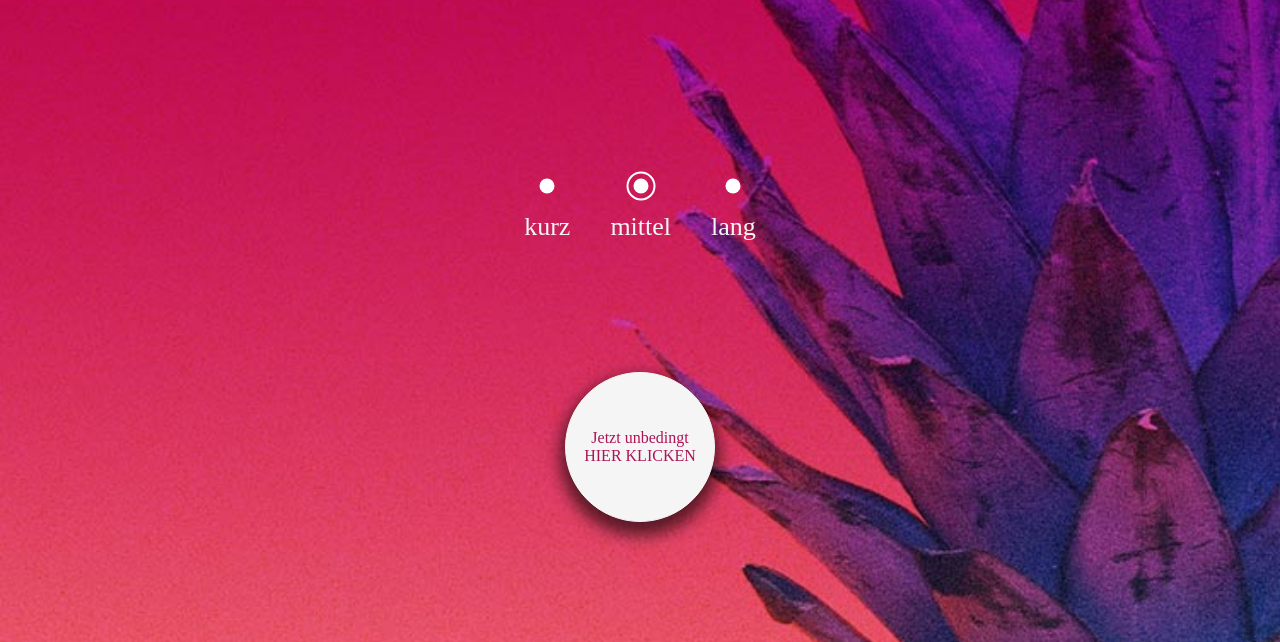
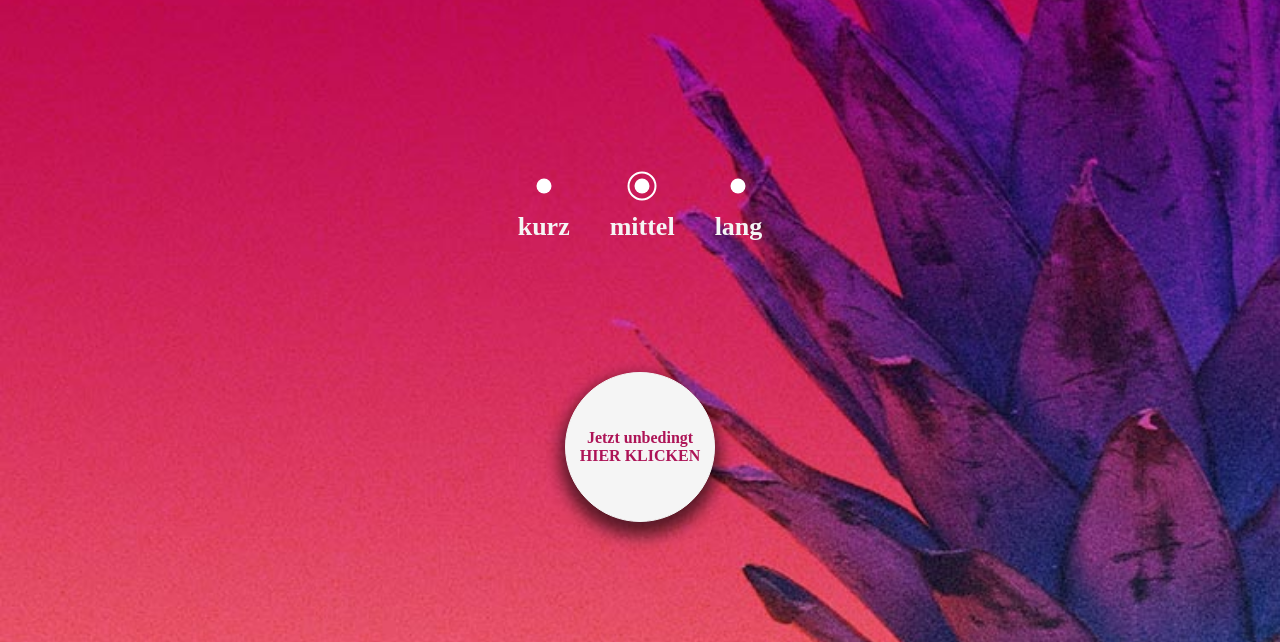
Before and after one commit to RosinaGala/lunch-roulette, a React app: page / in a window 1280 px wide. Shown: the part 158-800 px from the top of the page. Built offline with nearby package versions, Linux system fonts and the light colour scheme.

Commit message:
added possible lunch-results // fixed safari-bug

```diff
--- a/src/atoms/Formular.js
+++ b/src/atoms/Formular.js
@@ -3,9 +3,9 @@ import React, { Component } from 'react';
 class Formular extends Component {
   //generates restaurant output depending on checked time span
   duration = function () {
-    var short = ["Ede", "Stones", "Gref-Völsing"];
-    var medium = ["Coco Thai", "Auf ins Dönerparadies", "Vapiano lol", "Tawarayaya", "Bun Bo", "Indian Curry House", "Quantum", "Soul Food"];
-    var long = ["Best Woscht in Town", "Das Leben ist schön"];
+    var short = ["Ede", "Stones"];
+    var medium = ["Coco Thai", "Atelierfrankfurt", "zur Insel", "Auf ins Dönerparadies", "Vapiano lol", "Tawarayaya", "Bun Bo", "Indian Curry House", "Quantum", "Soul Food Factory"];
+    var long = ["Best Woscht in Town", "Aroydee", "Das Leben ist schön", "Frankfurter Küche", "Jamies Burger", "Oosten", "Himalaya-Laternchen"];
     if (document.getElementById("short").checked) {
       //short radio button is checked
       var duration = short
--- a/src/css/App.css
+++ b/src/css/App.css
@@ -5,6 +5,7 @@ body {
   display: flex;
   flex-direction: column;
   font-family: 'Suez One', serif;
+  font-weight: bold;
   color: #F5F5F5;
   text-align: center;
   background-image: url(../images/1.jpg);
@@ -79,6 +80,10 @@ input[type="radio"] + label::after {
   transform: translate(-50%, 50%);
 }
 
+label:link    {color:red;}
+label:visited {color:pink;}
+
+
 input[type="radio"]:checked + label::after {
   width: 15px;
   height: 15px;
@@ -95,7 +100,7 @@ label {
   cursor: pointer;
 	padding-left: 20px;
 	padding-right: 20px;
-
+  -webkit-tap-highlight-color: rgba(0, 0, 0, 0);
 }
 
 #btn {
@@ -108,7 +113,7 @@ label {
   right: 0;
 }
 
-#btn button {
+button {
   display: flex;
   align-items: center;
   justify-content: center;
@@ -121,6 +126,11 @@ label {
   box-shadow: 0px 9px 16px 5px rgba(0,0,0,0.6);
   font-family: inherit;
   font-size: inherit;
+  font-weight: inherit;
+}
+
+button:focus {
+  outline:0;
 }
 
 #btn span {
```
